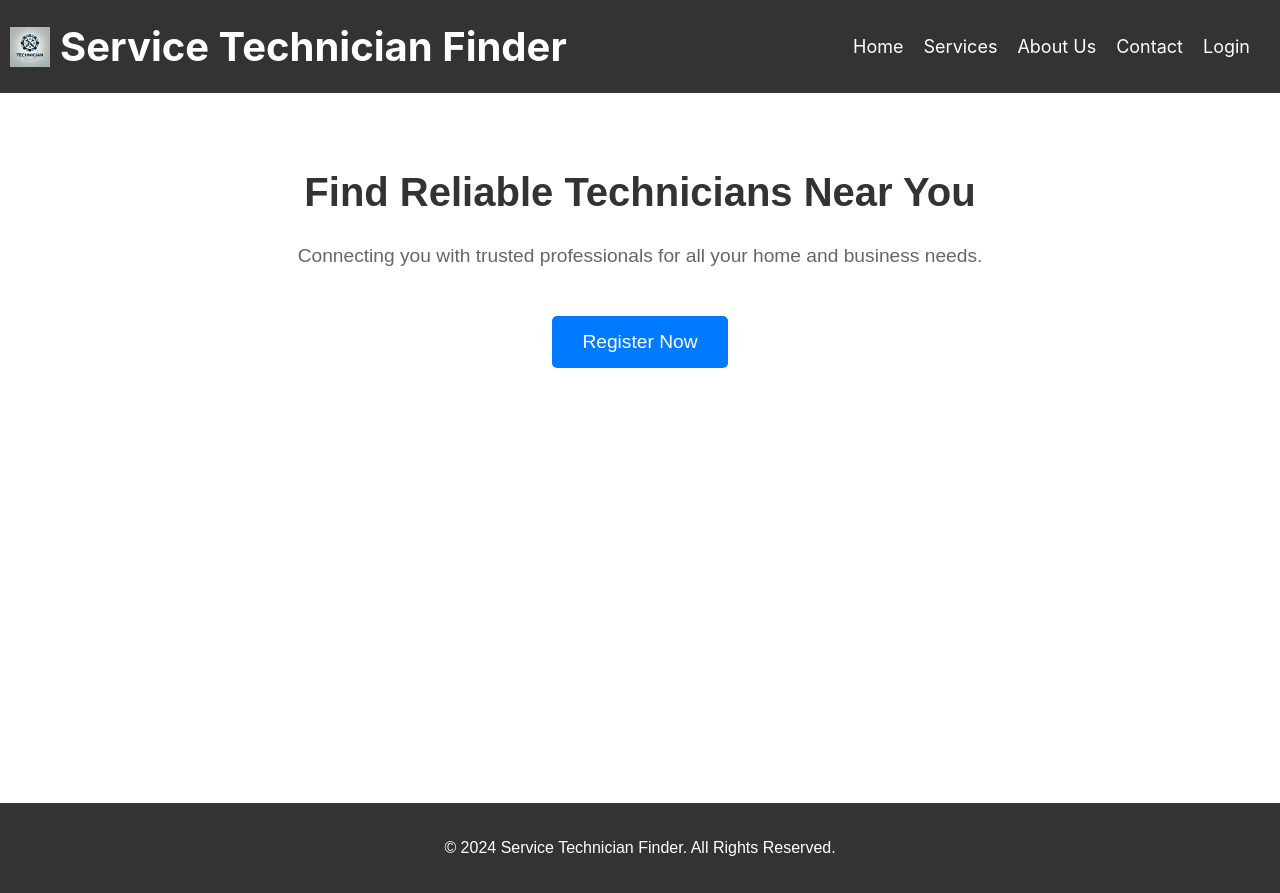
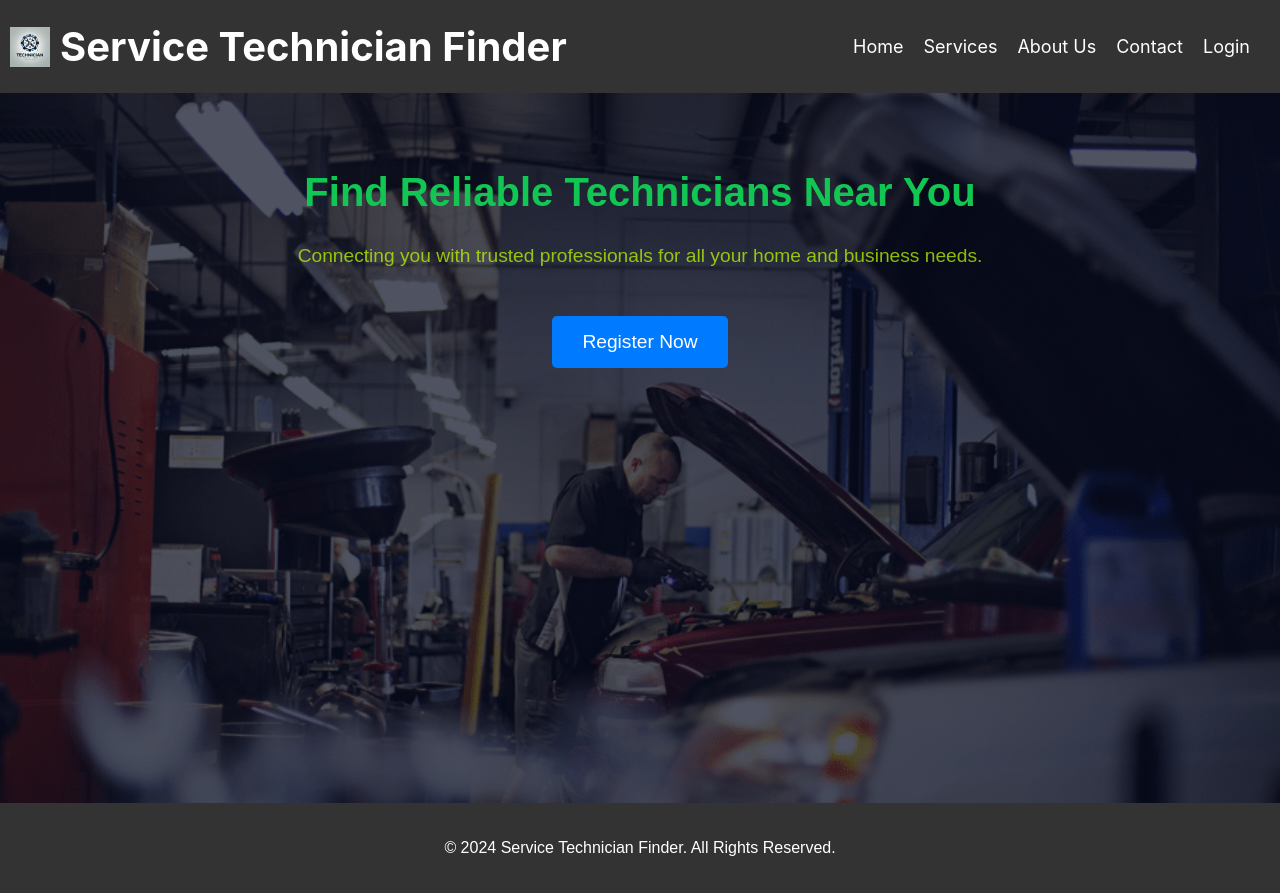
Before and after one commit to Brojopriya/Servizo, a React (Create React App) app in the folder frontend/: page /home in a window 1280 px wide. Built offline with nearby package versions, Linux system fonts and the light colour scheme.

Commit message:
update homepage css

```diff
--- a/frontend/src/components/Home.css
+++ b/frontend/src/components/Home.css
@@ -4,7 +4,16 @@
     flex-direction: column;
     height: 100vh;
   }
+  .home-container{
 
+      min-height: 100vh;
+      width: 100%;
+      background-image: linear-gradient(rgba(4, 9, 30, 0.7), rgba(4, 9, 30, 0.7)), url(home.png);
+      background-position: center;
+      background-size: cover;
+      position: relative;
+
+  }
   .navbar {
     display: flex;
     justify-content: space-between;
@@ -51,16 +60,17 @@
     display: flex;
     flex-direction: column;
     align-items: center;
+
   }
 
   .main-content h1 {
     font-size: 2.5rem;
-    color: #333;
+    color: #12c654;
   }
 
   .main-content p {
     font-size: 1.2rem;
-    color: #666;
+    color: #befe00bb;
     margin-top: 20px;
   }
 
```
